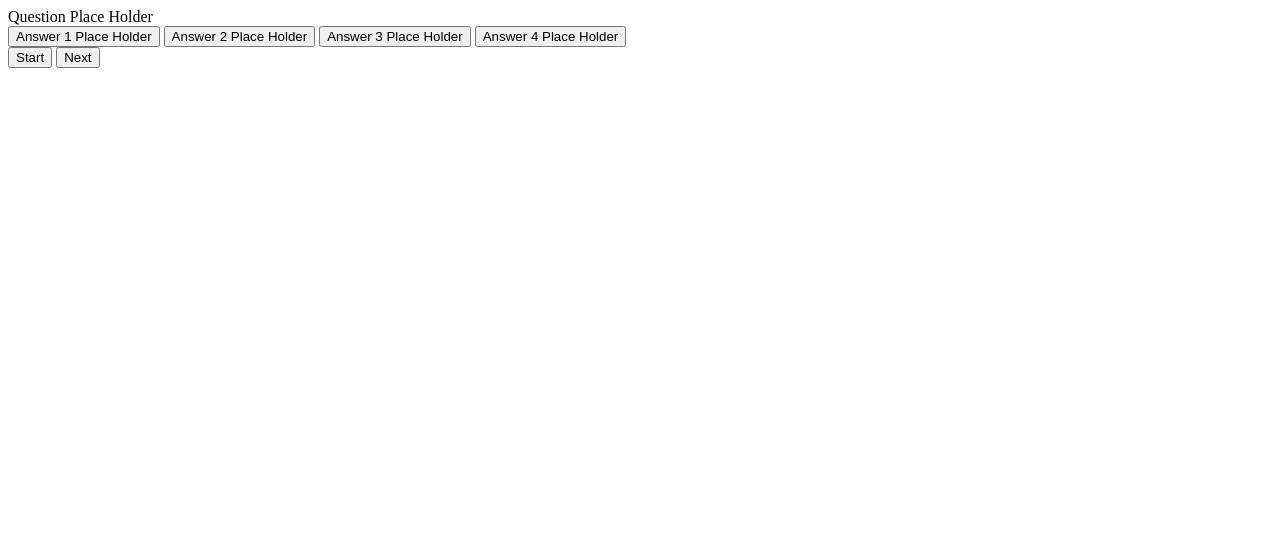
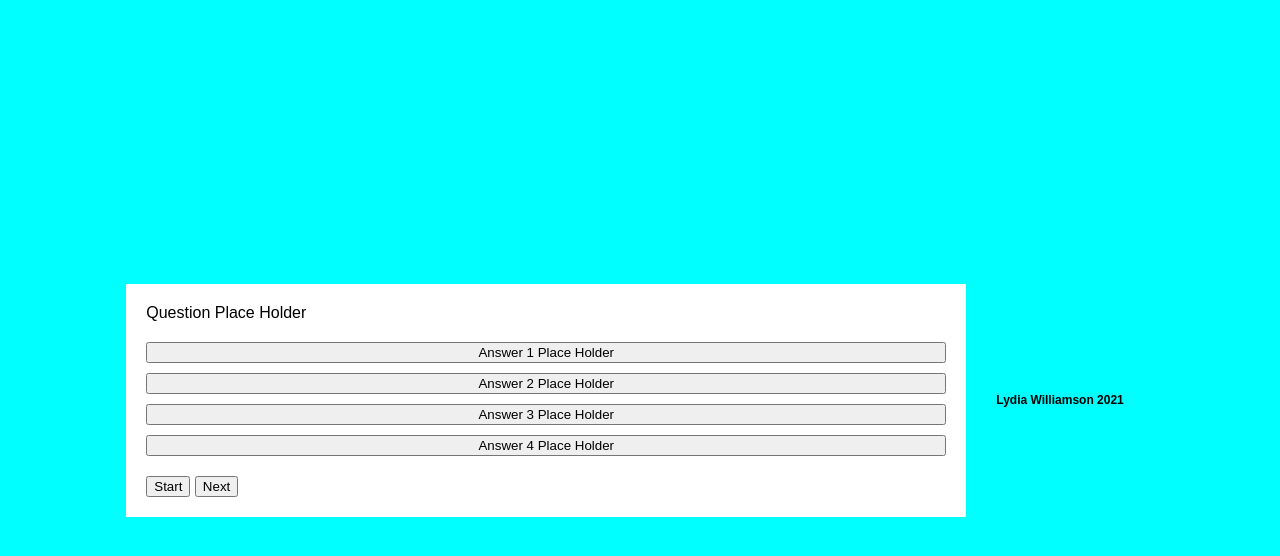
Before and after one commit to lydiawdesign/Code-Quiz-LW, a plain HTML site: page index.html in a window 1280 px wide. Drawn offline with Linux system fonts and the light colour scheme.

Commit message:
added some styling and a reset css file- need to finish styling and setting up the classes/ids in the html for the javascript

```diff
--- /dev/null
+++ b/Assets/reset.css
@@ -0,0 +1,17 @@
+*,
+*:before,
+*:after {
+  margin: 0;
+  padding: 0;
+  box-sizing: border-box;
+}
+
+html {
+  height: 100%;
+}
+
+body {
+  min-height: 100%;
+  line-height: 1;
+  font-family: sans-serif;
+}
--- /dev/null
+++ b/Assets/style.css
@@ -0,0 +1,61 @@
+* {
+  font-family: Arial, Helvetica, sans-serif;
+}
+
+/* SETTING COLORS FOR NORMAL, RIGHT, AND WRONG  */
+:root {
+    --baseColor: aqua;
+    --wrongColor: red;
+    --correctColor: green;
+}
+
+body{
+    --color: var(--baseColor);
+    padding: 0;
+    margin: 0;
+    display: flex;
+    justify-content: center;
+    align-items: center;
+    /* width: 100vh; */
+    height: 100vh;
+    background-color: aqua;
+}
+
+.main-container {
+    width: 800px;
+    max-width: 80%;
+    background-color: white;
+    padding: 20px;
+    border: cadetblue;
+}
+ /* ANSWER STYLING */
+
+/* using this to show the answers stacked on top of eachother */
+.button-grid {
+    display: grid;
+    gap: 10px;
+    margin: 20px 0;
+}
+
+/* BUTTON STYLING 10:03*/
+.btn {
+    --color: (var(--baseColor))
+    padding: 10px;
+}
+
+.btn:hover {
+    border-color: black;
+}
+
+/* FOOTER STYLING */
+footer {
+    padding: 30px;
+    clear: both;
+    text-align: center;
+    display: flex;
+    flex-direction: column;
+}
+
+footer h3 {
+    font-size: 12px;
+}
--- a/index.html
+++ b/index.html
@@ -6,25 +6,32 @@
     <meta name="viewport" content="width=device-width, initial-scale=1.0">
     <title>Code Quiz</title>
 
-    <link rel="stylesheet" href="./style.css">
+    <link rel="reset" href="./Assets/reset.css" />
+    <link rel="stylesheet" href="./Assets/style.css" />
     <script> scr="script.js"</script>
 </head>
 <body>
     <div class="main-container">
         <div id="question-container" class="hide">
             <div id="question">Question Place Holder</div>
-            <div id="snwer-buttons" class= "button-grid">
+            <div id="answer-buttons" class= "button-grid">
                 <button class="button-styling">Answer 1 Place Holder</button>
                 <button class="button-styling">Answer 2 Place Holder</button>
                 <button class="button-styling">Answer 3 Place Holder</button>
                 <button class="button-styling">Answer 4 Place Holder</button>
             </div>
         </div>
+
         <div class="controls">
             <button id="Start-button" class="Start-button-class">Start</button>
             <button id="Next-button" class="Next-button-class">Next</button>
         </div>
     </div>
 
+
+  <footer>
+    <h3>Lydia Williamson 2021</h3>
+  </footer>
+
 </body>
 </html>
```
Also changed, not shown: Assets/script.js (added), Homework Instructions/04-web-apis-homework-demo.gif (renamed from Assets/04-web-apis-homework-demo.gif), script.js (deleted), style.css (deleted), 2 other files.
